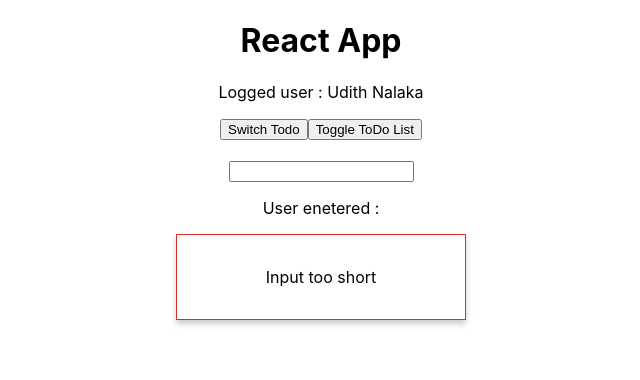
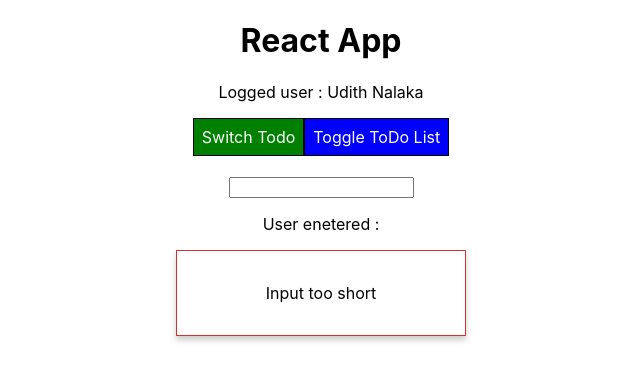
Before and after one commit to udithnalaka/TodoList, a React (Create React App) app: page / in a window 1280 px wide. Shown: the top 380 px of the page, without its empty margins (319-959 px from the left). Built offline with nearby package versions, Linux system fonts and the light colour scheme.

Commit message:
playing with css styling

```diff
--- a/package.json
+++ b/package.json
@@ -3,6 +3,7 @@
   "version": "0.1.0",
   "private": true,
   "dependencies": {
+    "radium": "^0.26.0",
     "react": "^16.10.0",
     "react-dom": "^16.10.0",
     "react-scripts": "3.1.2"
--- a/src/App.css
+++ b/src/App.css
@@ -1,3 +1,16 @@
 .App {
   text-align: center;
 }
+
+.ToggleButton {
+  background-color: green;
+  color: white;
+  font: inherit;
+  border: 1px solid black;
+  padding: 8px;
+  cursor: pointer;
+}
+
+.ToggleButtonRed {
+  background-color: red;
+}
--- a/src/App.js
+++ b/src/App.js
@@ -1,4 +1,5 @@
 import React, {Component} from 'react';
+import Radium, {StyleRoot} from 'radium';
 
 import './App.css';
 import ToDo from './Todo/Todo';
@@ -18,6 +19,8 @@ class App extends Component {
     showTodos : false,
     textValue : ""
   }
+
+
 
   changeTaskHandler = (newTtile) => {
     //console.log("Clicked");
@@ -69,6 +72,19 @@ class App extends Component {
 
   render () {
 
+    const style = {
+        backgroundColor: 'blue',
+        color: 'white',
+        font: 'inherit',
+        border: '1px solid black',
+        padding: '8px',
+        cursor: 'pointer',
+        ':hover': {
+          backgroundColor: 'red',
+          color: 'black'
+        }
+    };
+
     let todos = null;
 
     if (this.state.showTodos) {
@@ -92,14 +108,16 @@ class App extends Component {
     });
 
     return (
+
+      <StyleRoot>
         <div className="App">
           <h1>React App</h1>
           <p>Logged user : {this.state.user}</p>
 
           {todos}
 
-        <button onClick={this.changeTaskHandler.bind(this, null)}>Switch Todo</button>
-        <button onClick={this.toggleToDoHandler}>Toggle ToDo List</button>
+          <button className = "ToggleButton" onClick={this.changeTaskHandler.bind(this, null)}>Switch Todo</button>
+          <button style={style} onClick={this.toggleToDoHandler}>Toggle ToDo List</button>
 
 
           <br/><br/>
@@ -108,11 +126,11 @@ class App extends Component {
           <InputValidation textLength={this.state.textValue.length}/>
 
           {char}
-
         </div>
+      </StyleRoot>
     );
   }
 
 }
 
-export default App;
+export default Radium(App);
--- a/src/Todo/Todo.js
+++ b/src/Todo/Todo.js
@@ -1,9 +1,18 @@
 import React from 'react';
+import Radium from 'radium';
+
 import './Todo.css';
 
 const ToDo = (props) => {
+
+    const style = {
+        '@media screen and (min-width: 500px)':{
+            width: '450px'
+        }
+    };
+
     return (
-        <div className = "Todo">
+        <div className = "Todo" style={style}>
             <p>Todo task : {props.title}</p>
             <p>User: {props.user}</p>
             <p onClick={props.click}>When : {props.date}</p>
@@ -12,4 +21,4 @@ const ToDo = (props) => {
     );
 };
 
-export default ToDo;
+export default Radium(ToDo);
```
Also changed, not shown: 1 other file (tests, documents, lock files or other folders). Lines whose indentation alone changed are shown as unchanged.
